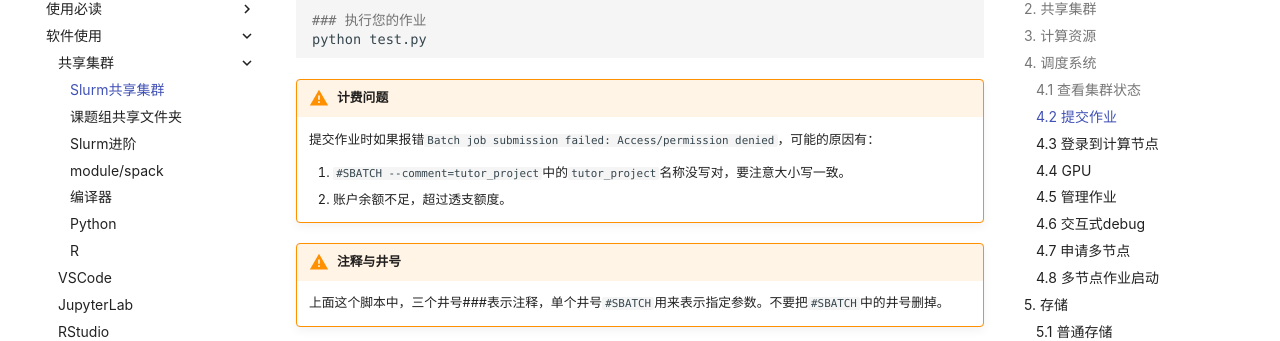
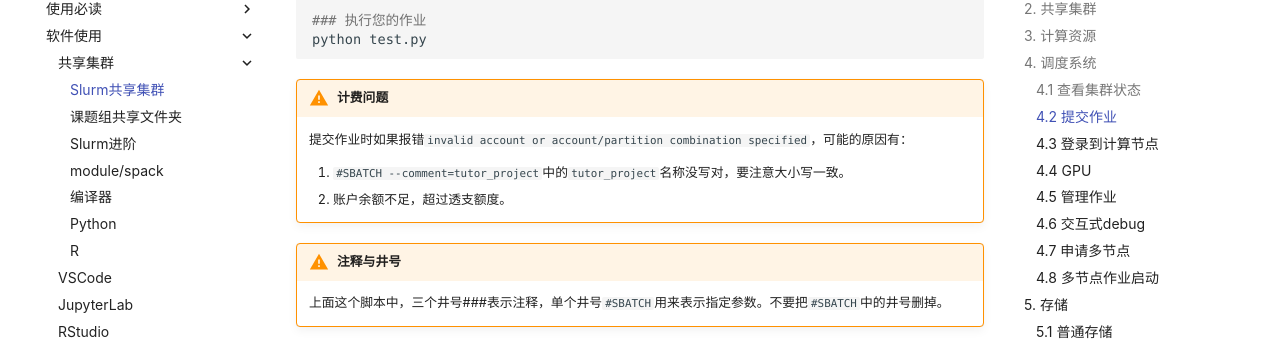
Before and after one commit to ruc-cc/cc-help-docs, an MkDocs documentation site: the page built from docs/app/GPU-Cluster.md, in a window 1280 px wide and 900 px high, scrolled down 5032 px. Shown: the part 126-467 px from the top of the window. Built offline with MkDocs 1.6.1 and Material for MkDocs 9.7.7, drawn with Linux system fonts in a browser that asks for light colours.

Commit message:
fix permission

````diff
--- a/docs/app/GPU-Cluster.md
+++ b/docs/app/GPU-Cluster.md
@@ -127,7 +127,7 @@ python test.py
 ```
 
 !!! warning "计费问题"
-    提交作业时如果报错`Batch job submission failed: Access/permission denied`，可能的原因有：
+    提交作业时如果报错`invalid account or account/partition combination specified`，可能的原因有：
 
     1. `#SBATCH --comment=tutor_project`中的`tutor_project`名称没写对，要注意大小写一致。
     2. 账户余额不足，超过透支额度。
````
